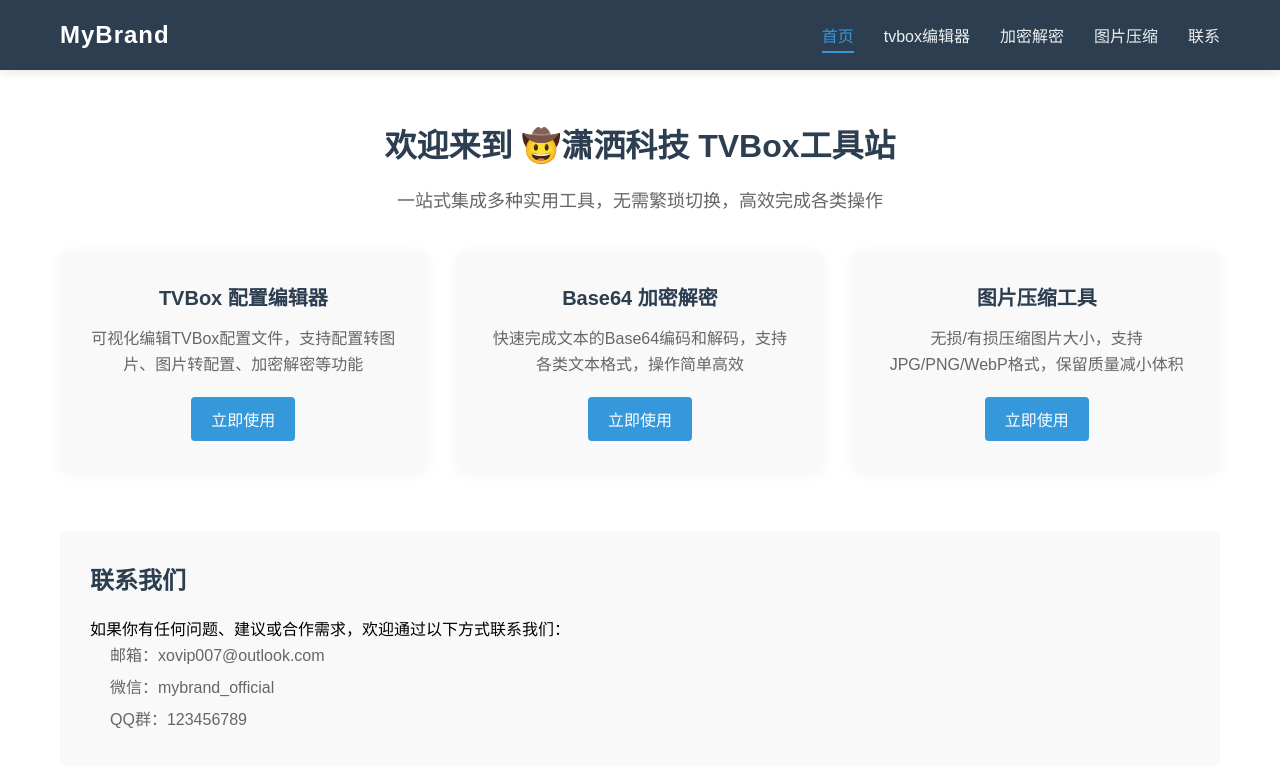
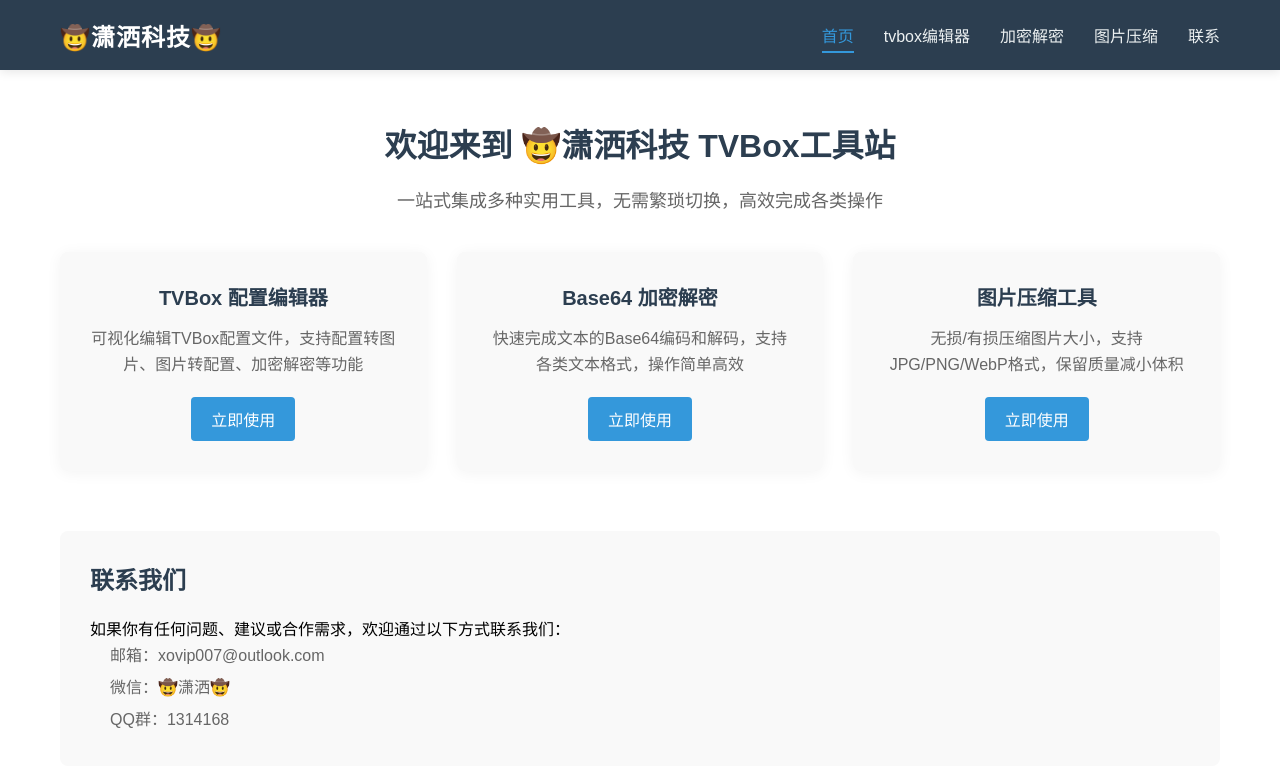
Before and after one commit to xovip007/xovip007.github.io, a plain HTML site: page index.html in a window 1280 px wide. Drawn offline with Linux system fonts and the light colour scheme.

Commit message:
Update index.html

```diff
--- a/index.html
+++ b/index.html
@@ -218,7 +218,7 @@
 <body>
     <header>
         <div class="navbar">
-            <a href="index.html" class="logo">MyBrand</a>
+            <a href="index.html" class="logo">🤠潇洒科技🤠</a>
 
             <!-- 汉堡菜单按钮 -->
             <div class="hamburger" id="hamburger">
@@ -272,8 +272,8 @@
             <p>如果你有任何问题、建议或合作需求，欢迎通过以下方式联系我们：</p>
             <ul>
                 <li>邮箱：xovip007@outlook.com</li>
-                <li>微信：mybrand_official</li>
-                <li>QQ群：123456789</li>
+                <li>微信：🤠潇洒🤠</li>
+                <li>QQ群：1314168</li>
             </ul>
         </div>
     </div>
```
